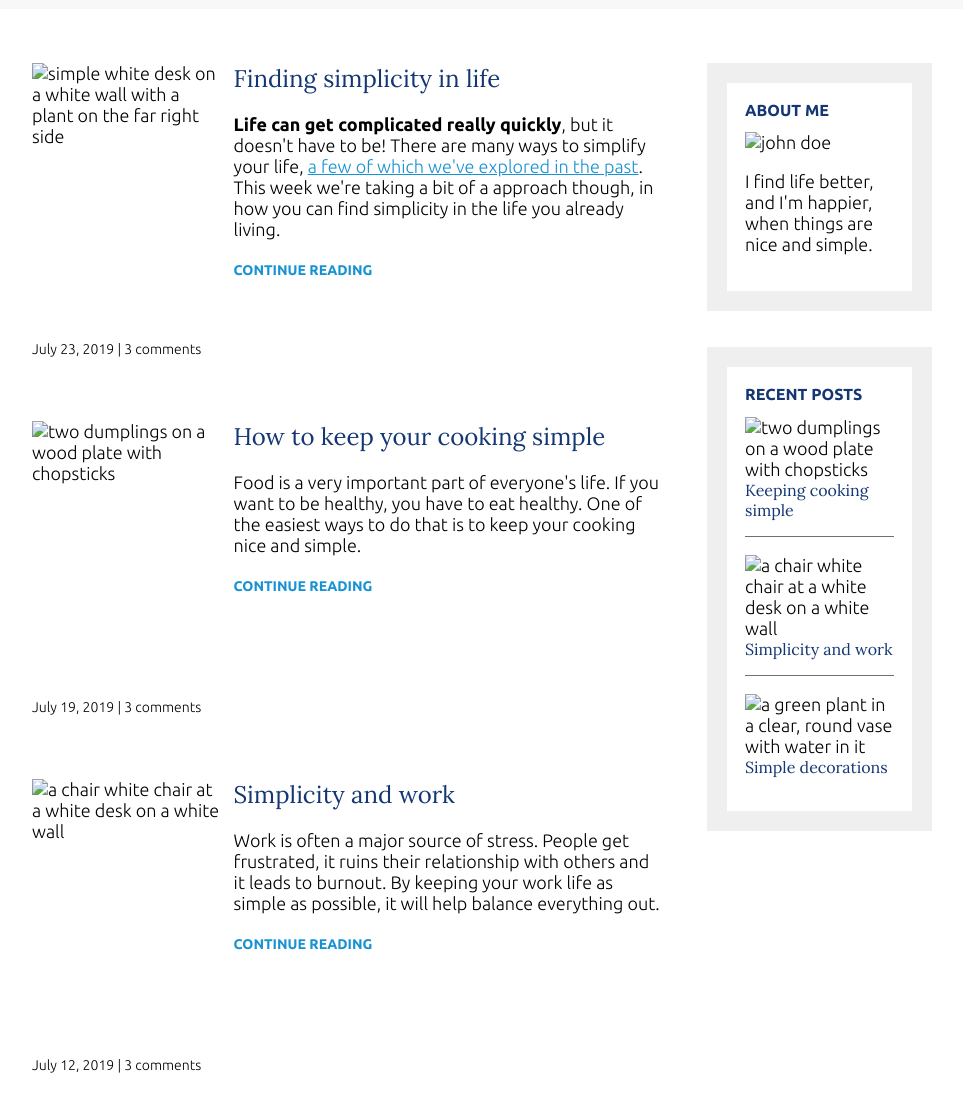
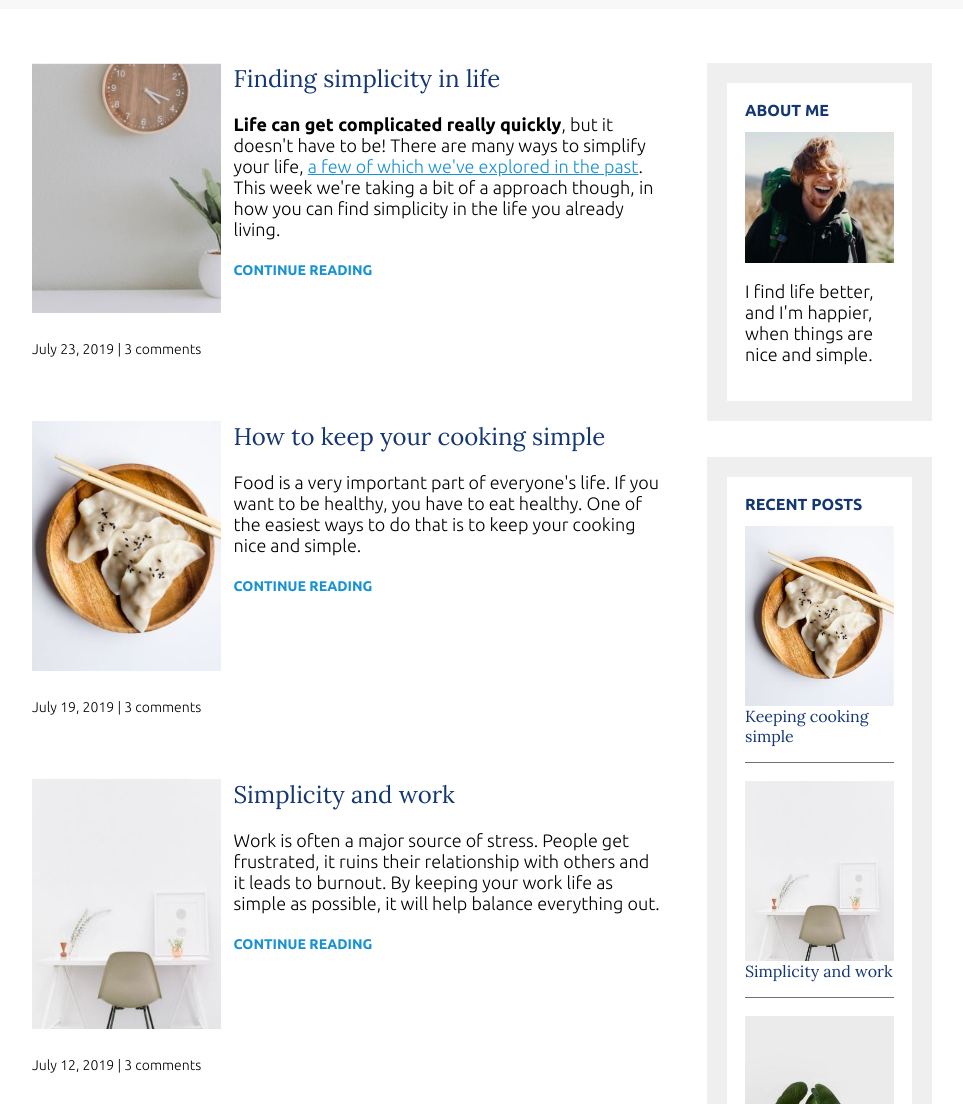
Before and after one commit to VBlazhenko/PUBLISHED-Web-Page-1, a plain HTML site: page recent-posts.html in a window 1280 px wide. Shown: the part 120-1224 px from the top of the page, without its empty margins (158-1121 px from the left). Drawn offline with Linux system fonts and the light colour scheme.

Commit message:
Update recent-posts.html

```diff
--- a/recent-posts.html
+++ b/recent-posts.html
@@ -35,7 +35,7 @@
                     <a href="#" class="article-read-more">CONTINUE READING</a>
                 </div>
                 <div class="article-recent-secondary">
-                    <img src="img/1.jpg" alt="simple white desk on a white wall with a plant on the far right side" class="article-image">
+                    <img src="1.jpg" alt="simple white desk on a white wall with a plant on the far right side" class="article-image">
                     <p class="article-info">July 23, 2019 | 3 comments</p>
                 </div>
             </article>
@@ -47,7 +47,7 @@
                     <a href="#" class="article-read-more">CONTINUE READING</a>
                 </div>
                 <div class="article-recent-secondary">
-                    <img src="img/2.jpg" alt="two dumplings on a wood plate with chopsticks" class="article-image">
+                    <img src="2.jpg" alt="two dumplings on a wood plate with chopsticks" class="article-image">
                     <p class="article-info">July 19, 2019 | 3 comments</p>
                 </div>
             </article>
@@ -59,7 +59,7 @@
                     <a href="#" class="article-read-more">CONTINUE READING</a>
                 </div>
                 <div class="article-recent-secondary">
-                    <img src="img/3.jpg" alt="a chair white chair at a white desk on a white wall" class="article-image">
+                    <img src="3.jpg" alt="a chair white chair at a white desk on a white wall" class="article-image">
                     <p class="article-info">July 12, 2019 | 3 comments</p>
                 </div>
             </article>
@@ -71,7 +71,7 @@
                     <a href="#" class="article-read-more">CONTINUE READING</a>
                 </div>
                 <div class="article-recent-secondary">
-                    <img src="img/4.jpg" alt="a green plant in a clear, round vase with water in it" class="article-image">
+                    <img src="4.jpg" alt="a green plant in a clear, round vase with water in it" class="article-image">
                     <p class="article-info">July 3, 2019 | 3 comments</p>
                 </div>
             </article>
@@ -81,7 +81,7 @@
 
             <div class="sidebar-widget">
                 <h2 class="widget-title">ABOUT ME</h2>
-                <img src="img/5.jpg" alt="john doe" class="widget-image">
+                <img src="5.jpg" alt="john doe" class="widget-image">
                 <p class="widget-body">I find life better, and I'm happier, when things are nice and simple.</p>
             </div>
 
@@ -89,15 +89,15 @@
                 <h2 class="widget-title">RECENT POSTS</h2>
                 <div class="widget-recent-post">
                     <h3 class="widget-recent-post-title">Keeping cooking simple</h3>
-                    <img src="img/2.jpg" alt="two dumplings on a wood plate with chopsticks" class="widget-image">
+                    <img src="2.jpg" alt="two dumplings on a wood plate with chopsticks" class="widget-image">
                 </div>
                 <div class="widget-recent-post">
                     <h3 class="widget-recent-post-title">Simplicity and work</h3>
-                    <img src="img/3.jpg" alt="a chair white chair at a white desk on a white wall" class="widget-image">
+                    <img src="3.jpg" alt="a chair white chair at a white desk on a white wall" class="widget-image">
                 </div>
                 <div class="widget-recent-post">
                     <h3 class="widget-recent-post-title">Simple decorations</h3>
-                    <img src="img/4.jpg" alt="a green plant in a clear, round vase with water in it" class="widget-image">
+                    <img src="4.jpg" alt="a green plant in a clear, round vase with water in it" class="widget-image">
                 </div>
             </div>
 
```
